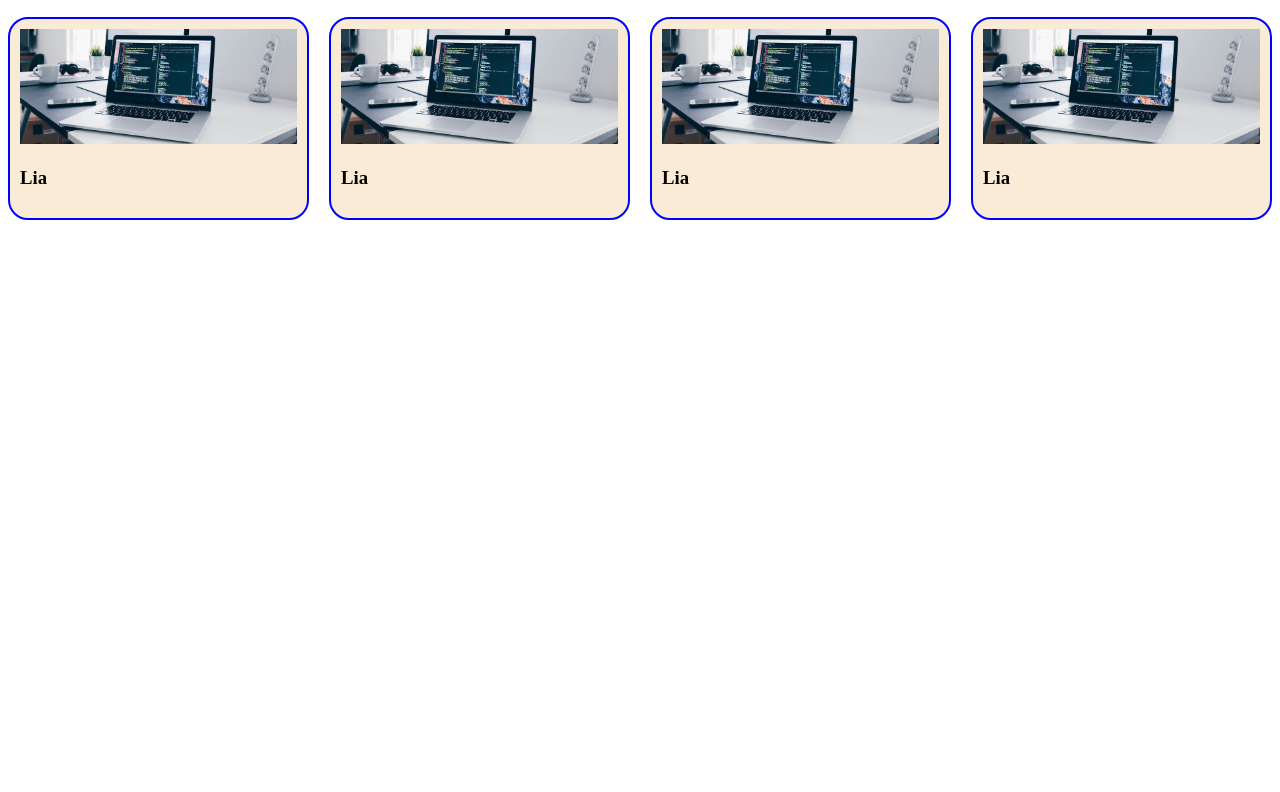
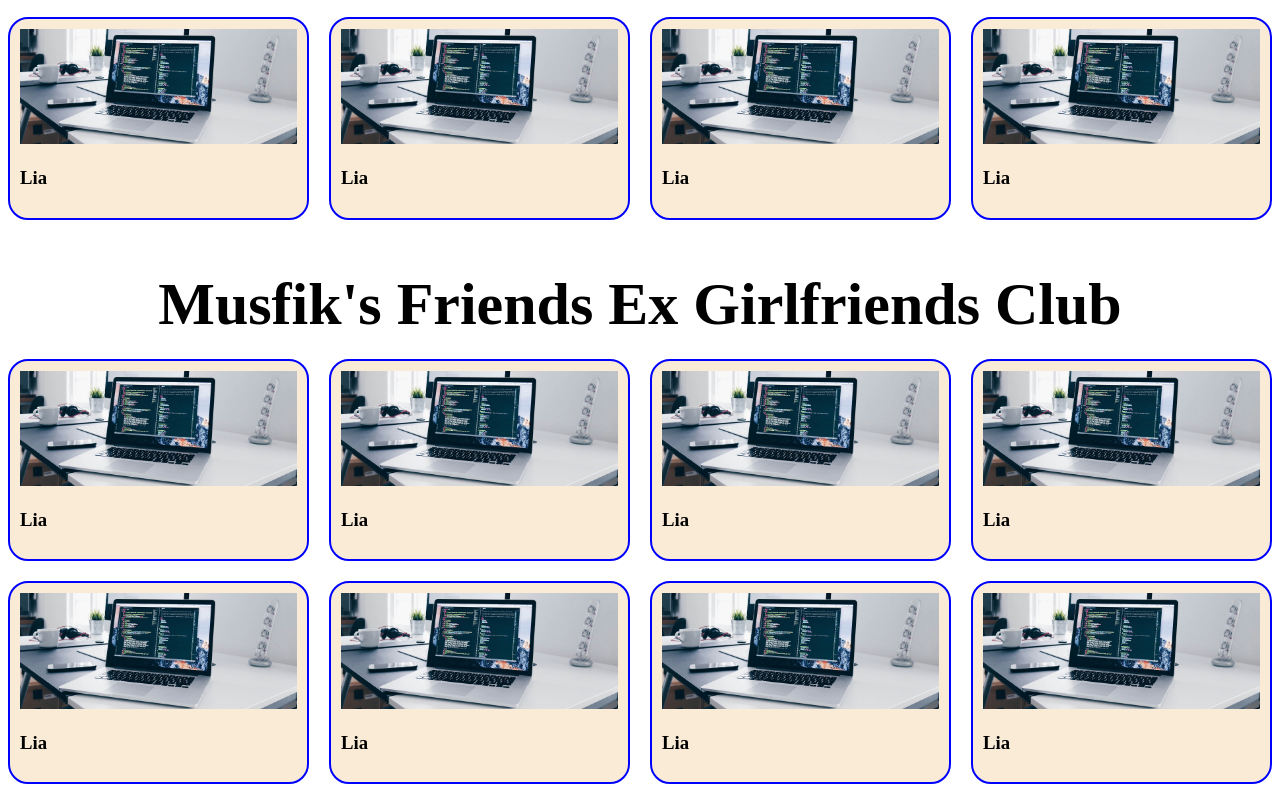
Before and after one commit to aaaziim/Test, a plain HTML site: page index.html in a window 1280 px wide. Shown: the part 653-1445 px from the top of the page. Before the commit the page ends 881 px from the top, so only its background shows below. Drawn offline with Linux system fonts and the light colour scheme.

Commit message:
Friends GF Added

```diff
--- a/index.html
+++ b/index.html
@@ -113,7 +113,49 @@
         </div>
 
     </section>
+    <section>
+        <h2>Musfik's Friends Ex Girlfriends Club</h2>
 
+        <div class="musfikbhai">
+            <div class="girlfriend">
+                <img  src="./images/carousel1.jpg" alt="">
+                <h3>Lia</h3>
+            </div>
+            <div class="girlfriend">
+                <img  src="./images/carousel1.jpg" alt="">
+                <h3>Lia</h3>
+            </div>
+            <div class="girlfriend">
+                <img  src="./images/carousel1.jpg" alt="">
+                <h3>Lia</h3>
+            </div>
+            <div class="girlfriend">
+                <img  src="./images/carousel1.jpg" alt="">
+                <h3>Lia</h3>
+            </div>
+            <div class="girlfriend">
+                <img  src="./images/carousel1.jpg" alt="">
+                <h3>Lia</h3>
+            </div>
+            <div class="girlfriend">
+                <img  src="./images/carousel1.jpg" alt="">
+                <h3>Lia</h3>
+            </div>
+            <div class="girlfriend">
+                <img  src="./images/carousel1.jpg" alt="">
+                <h3>Lia</h3>
+            </div>
+            <div class="girlfriend">
+                <img  src="./images/carousel1.jpg" alt="">
+                <h3>Lia</h3>
+            </div>
+        </div>
+
+    </div>
+
+        </div>
+
+    </section>
 
 </body>
 </html>
```
